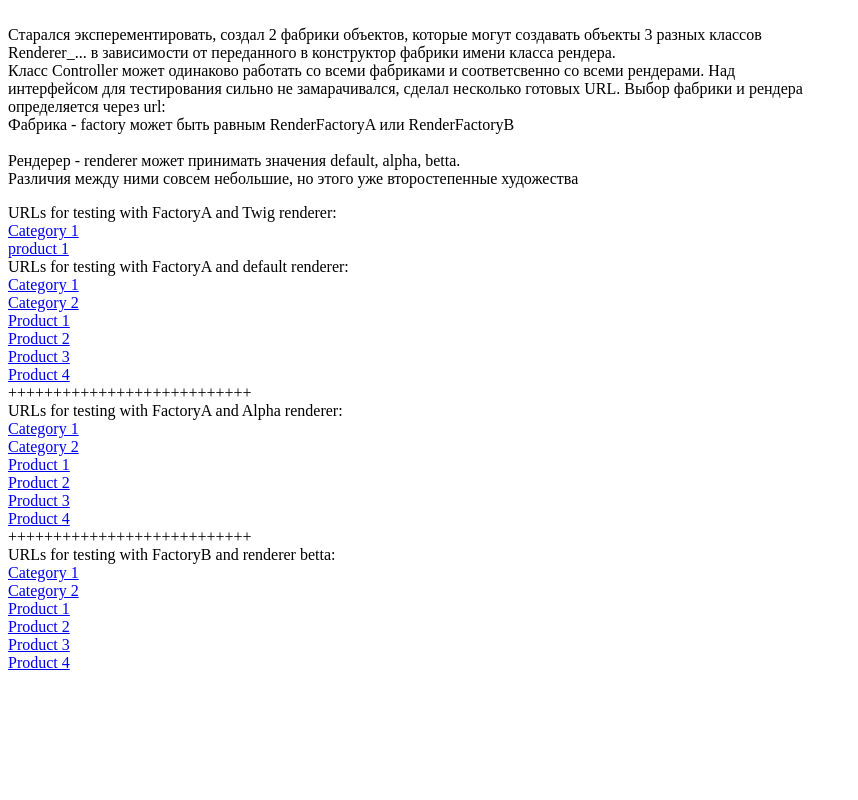
After one commit to VladVes/Yet-another-MVC, a PHP site: page /index_old2.php in a window 1280 px wide. The commit adds this page. Shown: the whole page, without its empty margins (0-858 px from the left). Run offline with PHP 8.4, Linux system fonts and the light colour scheme.

Commit message:
front controller added

```diff
--- a/controllers/Controller.php
+++ b/controllers/Controller.php
@@ -14,7 +14,7 @@ abstract class Controller
 	protected $renderer;
 	protected $factory;
 
-	public function __construct(IFactory $fact)
+	public function __construct(IFactory $fact = null)
 	{
 		$this->factory = $fact;
 
--- /dev/null
+++ b/public/index_old2.php
@@ -0,0 +1,88 @@
+<?php
+namespace app\models;
+use app\services\Autoload;
+use app\services\RenderFactoryA;
+use app\services\RenderFactoryB;
+
+//use app\controllers\ProductController;
+
+require_once("../config/config.php");
+
+spl_autoload_register([new Autoload(), 'uploadClass']);
+
+if (isset($_REQUEST['c'])) {
+
+	$controllerName = $_REQUEST['c'];
+	if (isset($_REQUEST['a'])) {
+		$actionName = $_REQUEST['a'];
+	} else $actionName = "";
+
+	$controllerName = sprintf('app\controllers\%sController', ucfirst($controllerName));
+
+	if(isset($_REQUEST['factory'])) {
+
+		$f = 'app\services\\' . $_REQUEST['factory'];
+
+
+		$factory = new $f($_REQUEST['renderer']);
+
+		//$renderType = $_REQUEST['renderer'];
+		//$factory->setRenderer($renderType);
+
+	} else die();
+
+
+	//echo $controllerName;
+	$controller = new $controllerName($factory);
+
+
+
+
+	$controller->run($actionName); //вызов метода контроллера
+
+} else {
+	echo "<p style=\"width: 800px;\"><br>Старался эксперементировать, создал 2 фабрики объектов, которые могут создавать объекты 3 разных классов Renderer_...  в зависимости от переданного в конструктор фабрики имени класса рендера. <br>
+
+		Клаcc Сontroller может одинаково работать со всеми фабриками и соответсвенно со всеми рендерами.
+
+		Над интерфейсом для тестирования сильно не замарачивался, сделал несколько готовых URL. Выбор фабрики и рендера определяется через url:<br>
+		Фабрика - factory может быть равным RenderFactoryA или RenderFactoryB<br>
+		<br>
+		Рендерер - renderer может принимать значения default, alpha, betta.
+		<br>Различия между ними совсем небольшие, но этого уже второстепенные художества
+		<br></p>";
+
+	echo "URLs for testing with FactoryA and Twig renderer:<br>
+		<a href=\"index.php?c=category&id=1&factory=RenderFactoryA&renderer=twig\">Category 1</a><br>
+
+		<a href=\"index.php?c=product&id=1&factory=RenderFactoryA&renderer=twig\">product 1</a><br>";
+
+
+	echo "URLs for testing with FactoryA and default renderer:<br>
+		<a href=\"index.php?c=category&a=showdesc&id=1&factory=RenderFactoryA&renderer=default\">Category 1</a><br>
+
+		<a href=\"index.php?c=category&a=showdesc&id=2&factory=RenderFactoryA&renderer=default\">Category 2</a><br>
+
+		<a href=\"index.php?c=product&a=card&id=2&factory=RenderFactoryA&renderer=default\">Product 1</a><br>
+		<a href=\"index.php?c=product&a=card&id=2&factory=RenderFactoryA&renderer=default\">Product 2</a><br>
+		<a href=\"index.php?c=product&a=card&id=3&factory=RenderFactoryA&renderer=default\">Product 3</a><br>
+		<a href=\"index.php?c=product&a=card&id=4&factory=RenderFactoryA&renderer=default\">Product 4</a><br>";
+		echo "+++++++++++++++++++++++++++<br>";
+	echo "URLs for testing with FactoryA and Alpha renderer:<br>
+		<a href=\"index.php?c=category&a=showdesc&id=1&factory=RenderFactoryA&renderer=alpha\">Category 1</a><br>
+		<a href=\"index.php?c=category&a=showdesc&id=2&factory=RenderFactoryA&renderer=alpha\">Category 2</a><br>
+		<a href=\"index.php?c=product&a=card&id=2&factory=RenderFactoryA&renderer=alpha\">Product 1</a><br>
+		<a href=\"index.php?c=product&a=card&id=2&factory=RenderFactoryA&renderer=alpha\">Product 2</a><br>
+		<a href=\"index.php?c=product&a=card&id=3&factory=RenderFactoryA&renderer=alpha\">Product 3</a><br>
+		<a href=\"index.php?c=product&a=card&id=4&factory=RenderFactoryA&renderer=alpha\">Product 4</a><br>";
+		echo "+++++++++++++++++++++++++++<br>";
+	echo "URLs for testing with FactoryB and renderer betta:<br>
+		<a href=\"index.php?c=category&a=showdesc&id=1&factory=RenderFactoryB&renderer=betta\">Category 1</a><br>
+		<a href=\"index.php?c=category&a=showdesc&id=2&factory=RenderFactoryB&renderer=betta\">Category 2</a><br>
+		<a href=\"index.php?c=product&a=card&id=2&factory=RenderFactoryB&renderer=betta\">Product 1</a><br>
+		<a href=\"index.php?c=product&a=card&id=2&factory=RenderFactoryB&renderer=betta\">Product 2</a><br>
+		<a href=\"index.php?c=product&a=card&id=3&factory=RenderFactoryB&renderer=betta\">Product 3</a><br>
+		<a href=\"index.php?c=product&a=card&id=4&factory=RenderFactoryB&renderer=betta\">Product 4</a><br>";
+}
+
+?>
```
Also changed, not shown: controllers/FrontController.php (added, +70 -0 lines), public/index.php (+2 -72 lines), services/RenderFactoryB.php (+2 -12 lines), public/repair_IT.htaccess (added).
